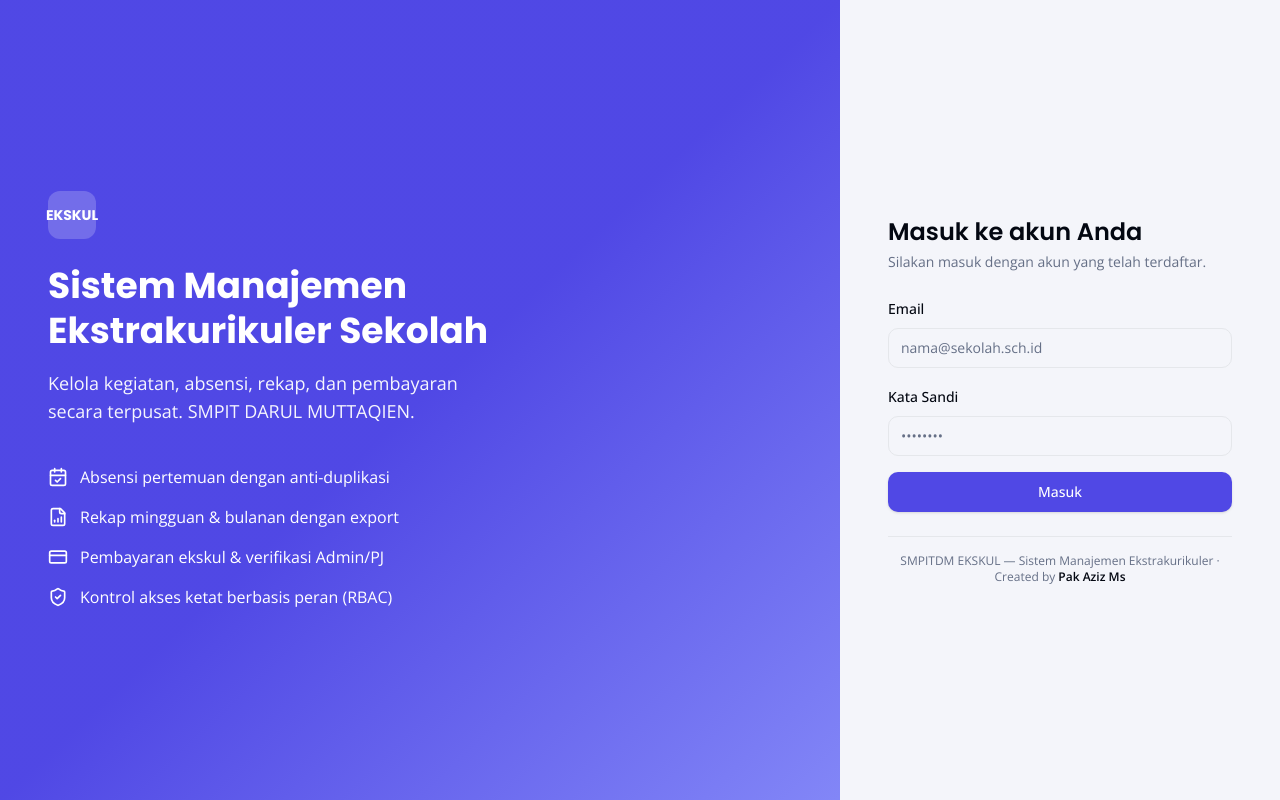
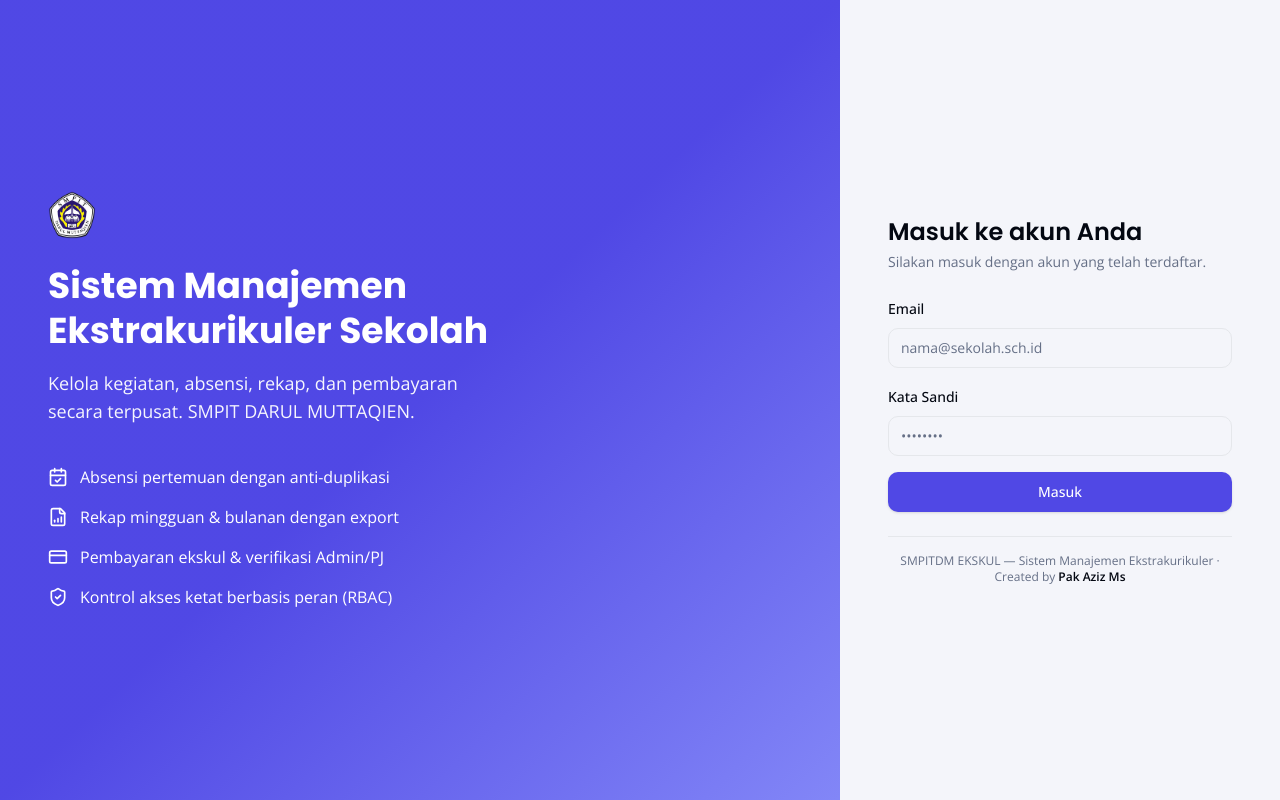
Before and after one commit to abdazizmuslim24-noberic/smpitdm-eks, a Next.js app: page / in a window 1280 px wide. Built offline with nearby package versions, Linux system fonts and the light colour scheme; no server answers.

Commit message:
feat: replace text logo with school emblem + favicon

```diff
--- a/components/features/login/login-page.tsx
+++ b/components/features/login/login-page.tsx
@@ -12,6 +12,7 @@ import {
   ShieldCheck,
   CreditCard,
 } from "lucide-react";
+import { BrandLogo } from "@/components/layout/brand-logo";
 
 const loginSchema = z.object({
   email: z.string().email(),
@@ -61,9 +62,7 @@ export function LoginPage() {
       {/* Left brand panel */}
       <div className="hidden flex-1 flex-col justify-center bg-gradient-to-br from-primary via-primary to-secondary p-12 text-white lg:flex">
         <div className="max-w-md">
-          <div className="mb-6 flex h-12 w-12 items-center justify-center rounded-lg bg-white/20 font-heading text-sm font-bold text-white">
-            EKSKUL
-          </div>
+          <BrandLogo className="mb-6 h-12 w-12 rounded-lg" alt="Lambang SMPITDM" />
           <h1 className="font-heading text-4xl font-bold leading-tight">
             Sistem Manajemen
             <br />
@@ -87,9 +86,7 @@ export function LoginPage() {
       <div className="flex w-full flex-col justify-center px-6 py-10 sm:px-12 lg:w-[440px] lg:px-12">
         <div className="mx-auto w-full max-w-sm">
           <div className="mb-8 lg:hidden">
-          <div className="mb-4 flex h-11 w-11 items-center justify-center rounded-lg bg-primary font-heading font-bold text-white">
-            EKSKUL
-          </div>
+            <BrandLogo className="h-11 w-11 rounded-lg" alt="Lambang SMPITDM" />
           </div>
 
           <h2 className="font-heading text-2xl font-semibold">Masuk ke akun Anda</h2>
--- a/components/layout/app-shell.tsx
+++ b/components/layout/app-shell.tsx
@@ -7,6 +7,7 @@ import { cn } from "@/lib/utils";
 import { Button } from "@/components/ui/button";
 import { LogOut, ShieldCheck, Menu, X } from "lucide-react";
 import { resolveIcon, type IconName } from "@/lib/icons";
+import { BrandLogo } from "@/components/layout/brand-logo";
 
 export type { IconName };
 
@@ -44,9 +45,7 @@ export function AppShell({ brand, user, navGroups, children }: AppShellProps) {
       {/* Sidebar (desktop) */}
       <aside className="fixed inset-y-0 left-0 z-30 hidden w-64 flex-col bg-sidebar text-sidebar-foreground lg:flex">
         <div className="flex items-center gap-3 border-b border-white/10 px-5 py-5">
-          <div className="flex h-9 w-9 items-center justify-center rounded-md bg-primary font-heading text-xs font-bold text-white">
-            EKSKUL
-          </div>
+          <BrandLogo className="h-9 w-9 rounded-md" />
           <span className="font-heading font-bold text-white">{brand}</span>
         </div>
 
@@ -111,9 +110,7 @@ export function AppShell({ brand, user, navGroups, children }: AppShellProps) {
       {/* Mobile top bar */}
       <div className="fixed inset-x-0 top-0 z-30 flex h-14 items-center justify-between border-b bg-background px-4 lg:hidden">
         <div className="flex items-center gap-2">
-          <div className="flex h-8 w-8 items-center justify-center rounded-md bg-primary font-heading text-[10px] font-bold text-white">
-            EKSKUL
-          </div>
+          <BrandLogo className="h-8 w-8 rounded-md" />
           <span className="font-heading font-bold">{brand}</span>
         </div>
         <div className="flex items-center gap-1">
--- /dev/null
+++ b/components/layout/brand-logo.tsx
@@ -0,0 +1,19 @@
+interface BrandLogoProps {
+  src?: string;
+  alt?: string;
+  className?: string;
+}
+
+export function BrandLogo({
+  src = "/logo-sekolah.png",
+  alt = "Lambang SMPITDM",
+  className = "h-9 w-9",
+}: BrandLogoProps) {
+  return (
+    <img
+      src={src}
+      alt={alt}
+      className={`shrink-0 object-contain ${className}`}
+    />
+  );
+}
```
Also changed, not shown: app/icon.png (added), public/logo-sekolah.png (added).
